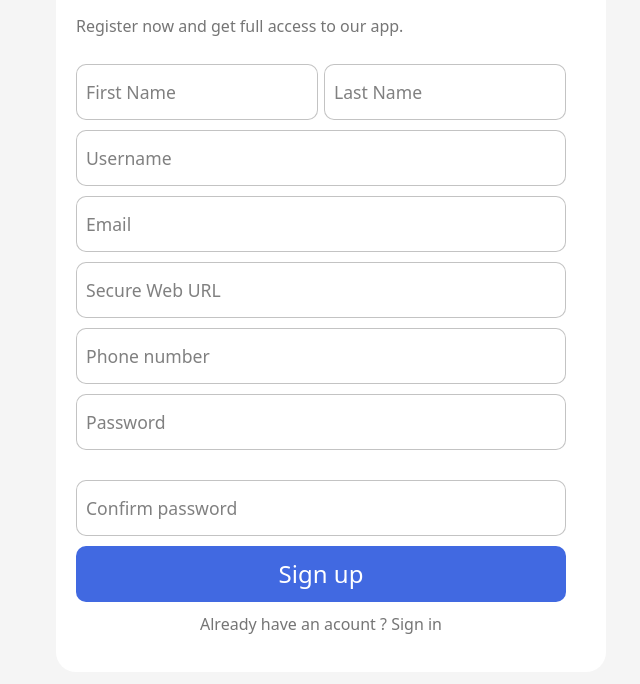
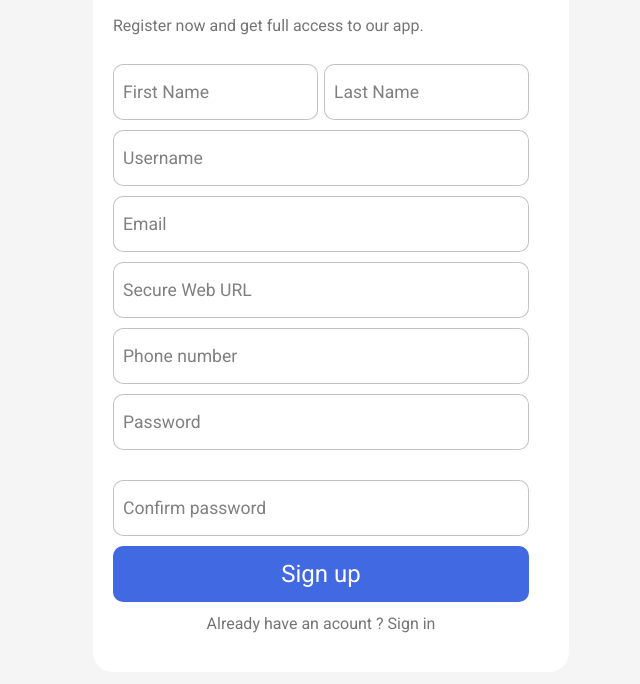
Before and after one commit to Biggie-techz/blog, a plain HTML site: page index.html in a window 1280 px wide. Shown: the part 116-800 px from the top of the page, without its empty margins (309-949 px from the left). Drawn offline with nearby package versions, Linux system fonts and the light colour scheme.

Commit message:
Update style.css

```diff
--- a/style.css
+++ b/style.css
@@ -1,3 +1,17 @@
+@import url('https://fonts.googleapis.com/css2?family=Montserrat:ital,wght@0,100..900;1,100..900&family=Roboto:ital,wght@0,100;0,300;0,400;0,500;0,700;0,900;1,100;1,300;1,400;1,500;1,700;1,900&display=swap');
+:root {
+  --primary-color: royalblue;
+  --secondary-color: rgba(105, 105, 105, 0.397);
+  --secondary-color2: grey;
+}
+
+ * {
+  padding: 0;
+  margin: 0;
+  box-sizing: border-box;
+  font-family: "Roboto", sans-serif;
+}
+
 .containerr {
   display: flex;
   align-items: center;
```
